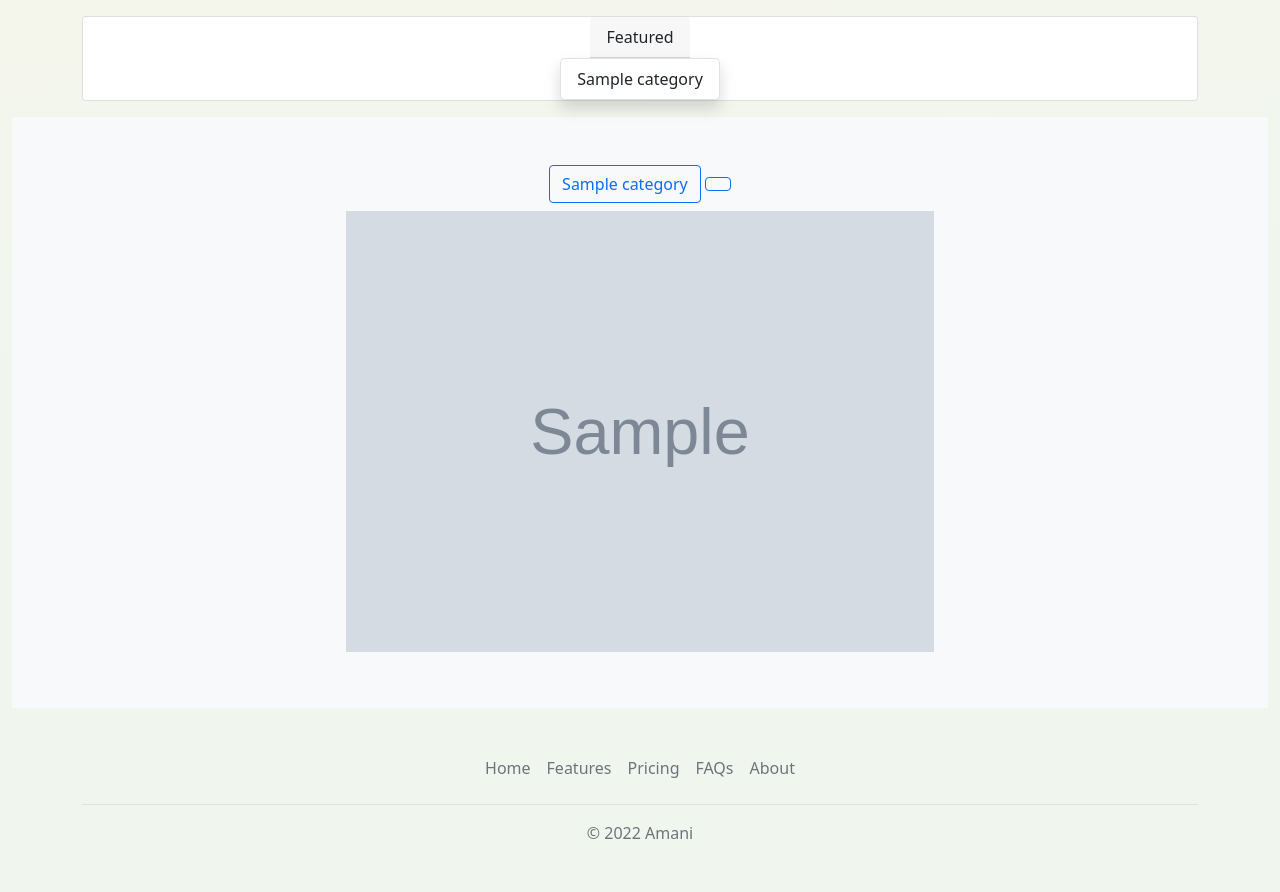
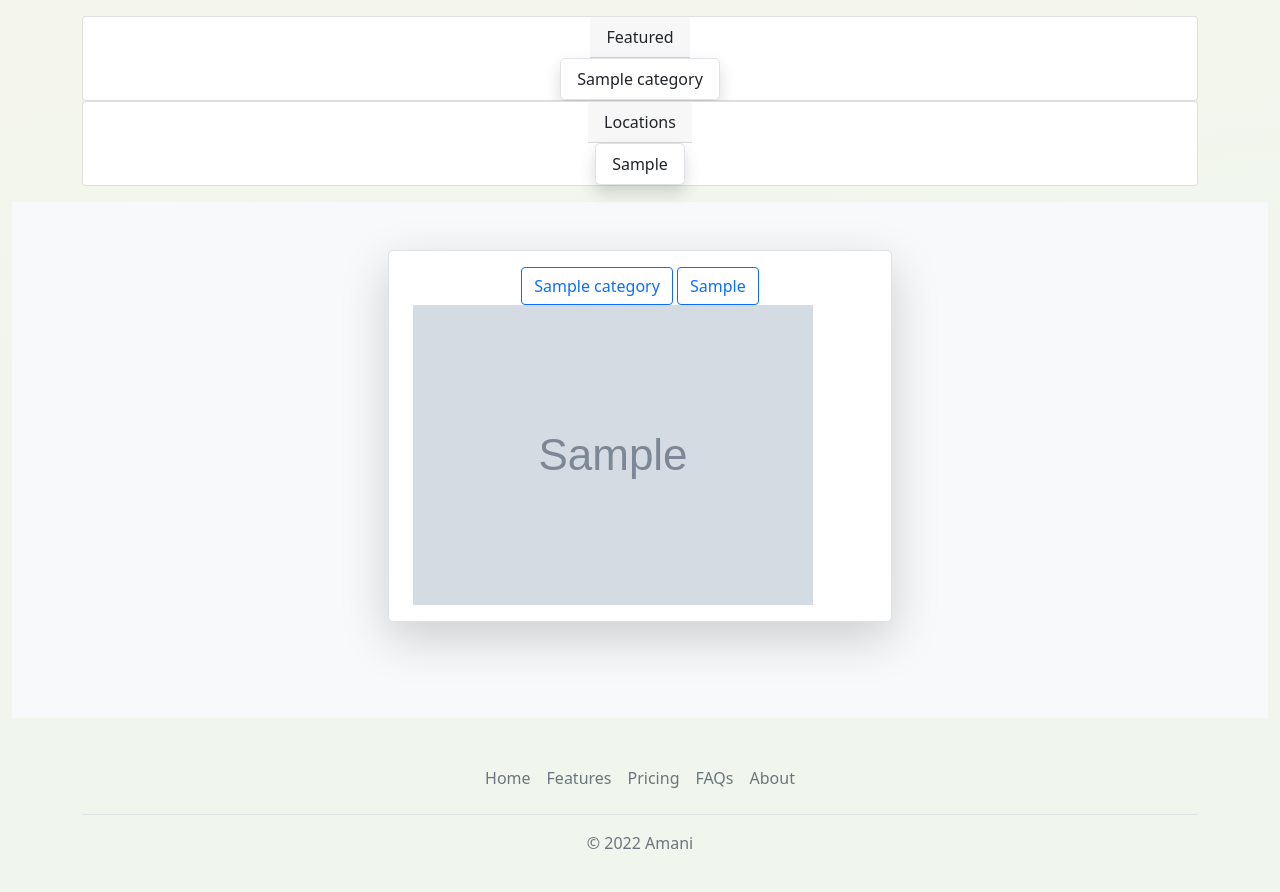
Before and after one commit to amani-joseph/cr-neau-, a Django app: page / in a window 1280 px wide. Shown: the part 1032-1924 px from the top of the page. Run offline with Django 4.2, Linux system fonts and the light colour scheme; tables that the repository leaves empty hold one stand-in row (values such as "Sample post"); grey boxes marked "Sample" are stand-in pictures; some libraries are stand-ins or nearby versions.

Commit message:
Added dynamic location filters for all the locations in the db

```diff
--- a/gallerie/gallery/templates/gallery/home.html
+++ b/gallerie/gallery/templates/gallery/home.html
@@ -21,19 +21,41 @@
 				</ul>
 			</div>
 		</div>
+		<div class="text-center">
+			<div class="card text-center">
+				<div class="card-header text-center mx-auto"> Locations </div>
+				<ul
+					class="list-group list-group-flush d-flex flex-row flex-wrap justify-content-center"
+				>
+					{% for location in locations %}
+					<option
+						class="list-group-item btn btn-outline-info border shadow rounded-3"
+						value="{{location}}"
+						>{{location.location}}</option
+					>
+
+					{% endfor %}
+				</ul>
+			</div>
+		</div>
 	</div>
 	<div class="col-md-12 d-flex flex-wrap flex-md-row flex-sm-column">
 		<div class="container-fluid album py-5 bg-light">
 			<div class="container-fluid">
 				<div class="d-flex flex-column justify-content-between mx-auto">
 					{%for photo in photos%}
+					<div class="container border rounded-3 col-5 shadow-lg p-3 mb-5 bg-body ">
 						<div class="container mx-auto text-center">
-						<button class="btn btn-outline-primary btn-block mx-auto">{{ photo.category.name }}</button>
-						<button class="btn btn-outline-primary btn-block mx-auto">{{ photo. }}</button>
+							<button class="btn btn-outline-primary btn-block mx-auto"
+								>{{ photo.category.name }}</button
+							>
+							<button class="btn btn-outline-primary btn-block mx-auto"
+								>{{ photo.location }}</button
+							>
 						</div>
 						<!-- Button trigger modal -->
 						<img
-						class="m-2 rounded-3 col-lg-6 col-md-6 col-12 img-fluid px-sm-2 mx-sm-auto"
+							class="  img-fluid px-sm-2 mx-auto"
 							data-bs-toggle="modal"
 							type="button"
 							data-bs-target="#staticBackdrop"
@@ -76,12 +98,23 @@
 										/>
 									</div>
 									<div class="modal-footer">
+										<span class="container">
+											<span>
+												<button class="btn btn-secondary">copy</button>
+											</span>
+										<span id="photo_url" class="text-center">
+										http://127.0.0.1:8000/{{photo.image.url}}
+										</span>
+										</span>
+
+
 										<button
 											type="button"
 											class="btn btn-warning"
 											data-bs-dismiss="modal"
 											>Close</button
 										>
+									</div>
 								</div>
 							</div>
 						</div>
--- a/gallerie/gallery/views.py
+++ b/gallerie/gallery/views.py
@@ -19,11 +19,13 @@ from .models import Category,Photo, Location
 # Create your views here.
 def gallery(request):
     categories = Category.objects.all()
+    locations = Location.objects.all()
     photos = Photo.objects.all()
     # image = Photo.objects.get(id=pk)
     context = {
         'categories': categories,
         'photos': photos,
+        'locations': locations,
         # 'image': image
     }
     return render(request, 'gallery/home.html', context)
```
Also changed, not shown: gallerie/static/images/campbell-3ZUsNJhi_Ik-unsplash.jpg (added), gallerie/static/images/good-faces-62wQhEghaw0-unsplash.jpg (added), gallerie/static/images/jackson-david-BL_Q4zjduGU-unsplash.jpg (added), gallerie/static/images/marcus-p-oUBjd22gF6w-unsplash.jpg (added). Lines whose indentation alone changed are shown as unchanged.
